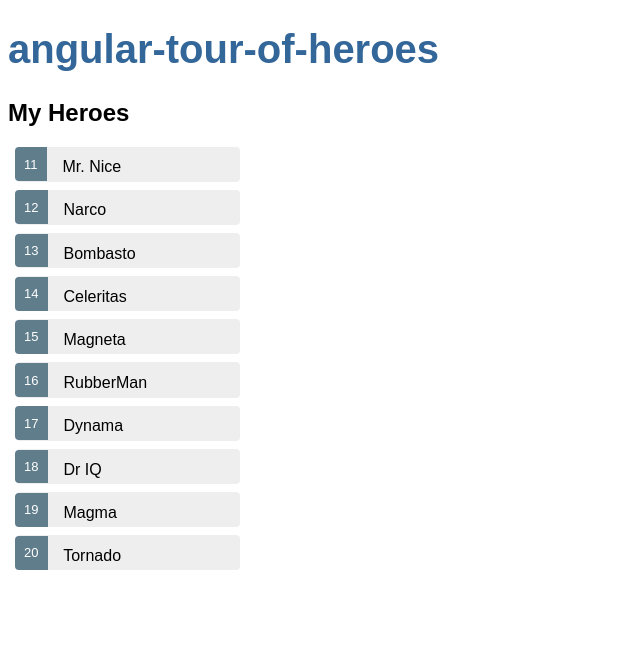
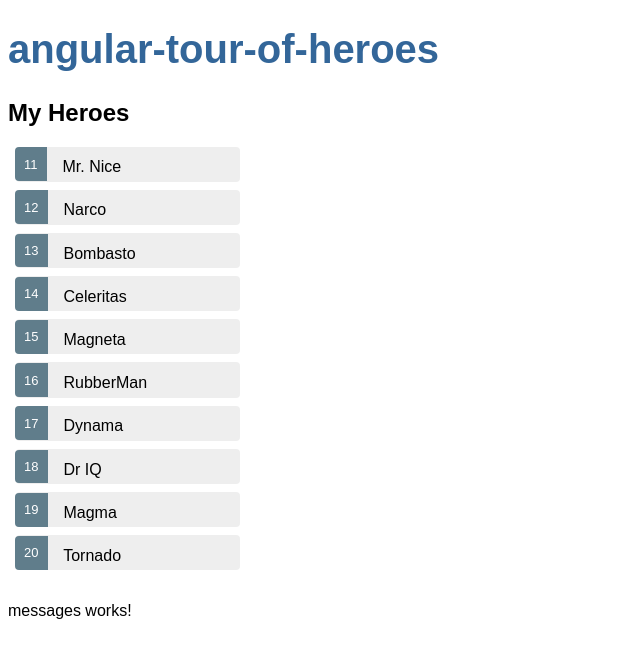
Before and after one commit to comcaptain/study, an Angular app in the folder angular7/angular-tour-of-heroes/: page / in a window 1280 px wide. Shown: the top 658 px of the page, without its empty margins (0-640 px from the left). Built offline with nearby package versions, Linux system fonts and the light colour scheme.

Commit message:
Create new component: messages

```diff
--- a/angular7/angular-tour-of-heroes/src/app/app.component.html
+++ b/angular7/angular-tour-of-heroes/src/app/app.component.html
@@ -2,4 +2,5 @@
 <div>
   <h1>{{title}}</h1>
   <app-heroes></app-heroes>
+  <app-messages></app-messages>
 </div>
--- a/angular7/angular-tour-of-heroes/src/app/app.module.ts
+++ b/angular7/angular-tour-of-heroes/src/app/app.module.ts
@@ -5,12 +5,14 @@
 import { AppComponent } from './app.component';
 import { HeroesComponent } from './heroes/heroes.component';
 import { HeroDetailComponent } from './hero-detail/hero-detail.component';
+import { MessagesComponent } from './messages/messages.component';
 
 @NgModule({
   declarations: [
     AppComponent,
     HeroesComponent,
-    HeroDetailComponent
+    HeroDetailComponent,
+    MessagesComponent
   ],
   imports: [
     BrowserModule,
--- /dev/null
+++ b/angular7/angular-tour-of-heroes/src/app/messages/messages.component.html
@@ -0,0 +1,3 @@
+<p>
+  messages works!
+</p>
--- /dev/null
+++ b/angular7/angular-tour-of-heroes/src/app/messages/messages.component.ts
@@ -0,0 +1,15 @@
+import { Component, OnInit } from '@angular/core';
+
+@Component({
+  selector: 'app-messages',
+  templateUrl: './messages.component.html',
+  styleUrls: ['./messages.component.css']
+})
+export class MessagesComponent implements OnInit {
+
+  constructor() { }
+
+  ngOnInit() {
+  }
+
+}
```
Also changed, not shown: angular7/angular-tour-of-heroes/src/app/messages/messages.component.css (added), 1 other file (tests, documents, lock files or other folders).
